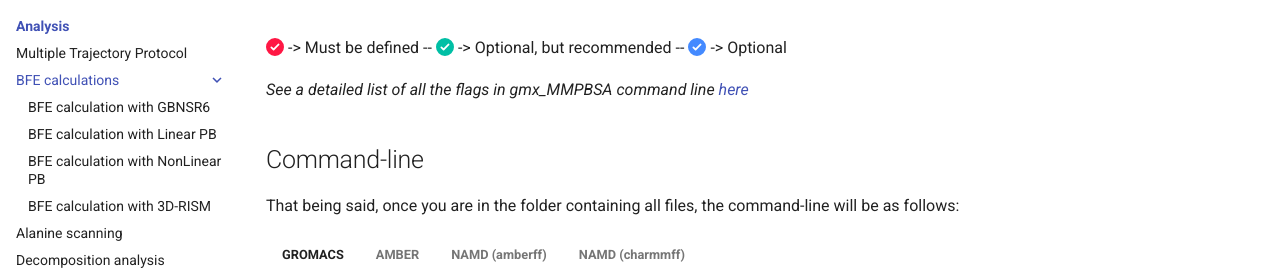
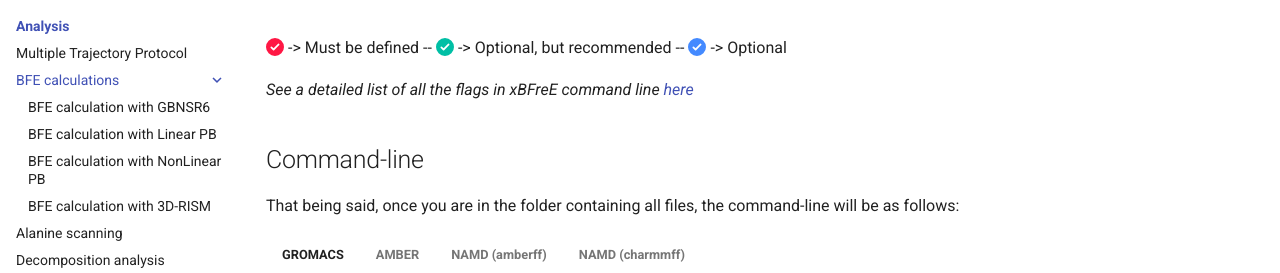
Before and after one commit to xBFreEnergy/xBFreE, an MkDocs documentation site: the page built from docs/examples/Protein_ligand/ST/README.md, in a window 1280 px wide and 900 px high, scrolled down 919 px. Shown: the part 180-453 px from the top of the window. Built offline with MkDocs 1.6.1 and Material for MkDocs 9.7.7, drawn with Linux system fonts in a browser that asks for light colours; the version menu is left out; some of the changed text lies outside the part shown.

Commit message:
Protein-ligand tutorial

```diff
--- a/docs/examples/Protein_ligand/ST/README.md
+++ b/docs/examples/Protein_ligand/ST/README.md
@@ -63,7 +63,7 @@
 :octicons-check-circle-fill-16:{ .req } -> Must be defined -- :octicons-check-circle-fill-16:{ .req_optrec } ->
 Optional, but recommended -- :octicons-check-circle-fill-16:{ .req_opt } -> Optional
 
-_See a detailed list of all the flags in gmx_MMPBSA command line [here][1]_
+_See a detailed list of all the flags in xBFreE command line [here][1]_
 
 ## Command-line
 That being said, once you are in the folder containing all files, the command-line will be as follows:
@@ -155,7 +155,7 @@
     Once the calculation is done, the results can be analyzed in `xBFreE-Analyzer` (if `-nogui` flag was not used in the command-line).
     Please, check the [xBFreE-Analyzer][4] section for more information
 
-  [1]: ../../mmpbsa/command-line.md#gmx_mmpbsa-command-line
+  [1]: ../../../mmpbsa/command-line.md
   [2]: ../../input_file.md#the-input-file
   [3]: ../../input_file.md#sample-input-files
   [4]: ../../analyzer.md#gmx_mmpbsa_ana-the-analyzer-tool
--- a/mkdocs.yml
+++ b/mkdocs.yml
@@ -250,6 +250,7 @@
         - Single Trajectory Protocol: examples/Protein_ligand/ST/README.md
         - Multiple Trajectory Protocol: examples/Protein_ligand/MT/README.md
         - BFE calculations:
+            - BFE calculations: examples/Protein_ligand/ST/README.md
             - BFE calculation with GB: examples/Protein_ligand/ST/README.md
             - BFE calculation with GBNSR6: examples/GBNSR6/README.md
             - BFE calculation with Linear PB: examples/Linear_PB_solver/README.md
@@ -258,6 +259,7 @@
         - Alanine scanning: examples/Alanine_scanning/README.md
         - Decomposition analysis: examples/Decomposition_analysis/README.md
         - Entropy calculations:
+            - Entropy calculations: examples/Entropy_calculations/Interaction_Entropy/README.md
             - Interaction Entropy: examples/Entropy_calculations/Interaction_Entropy/README.md
             - nmode Entropy: examples/Entropy_calculations/nmode/README.md
             - C2 Entropy calculations: examples/Entropy_calculations/C2_Entropy/README.md
```
